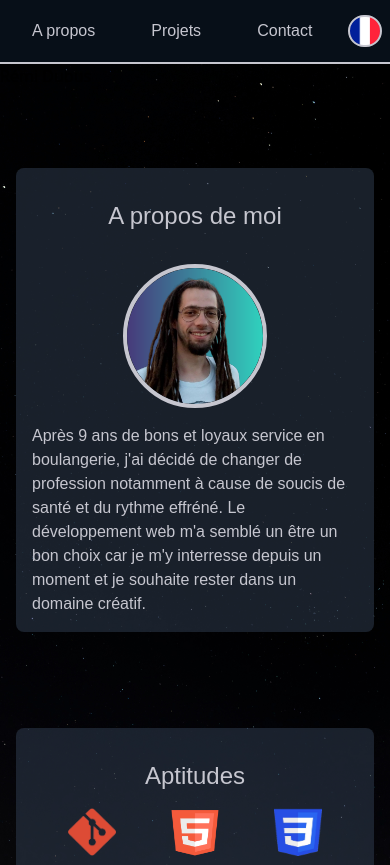
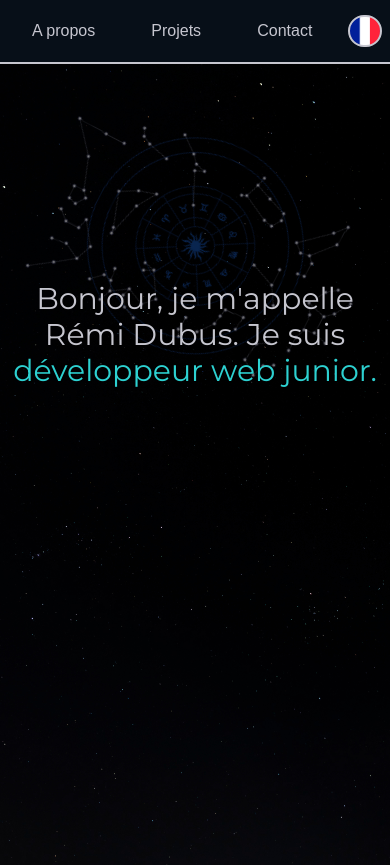
Before and after one commit to Remi-Dubus/Portfolio, a React (Vite) app: page / in a window 390 px wide. Shown: the top 865 px of the page. Built offline with nearby package versions, Linux system fonts and the light colour scheme.

Commit message:
fix: bug on scoll on mobile

```diff
--- a/src/components/Footer.tsx
+++ b/src/components/Footer.tsx
@@ -1,27 +1,10 @@
-import { NavLink } from "react-router-dom";
-import { useTranslation } from "../contexts/LangContext";
-
 export default function Footer() {
 	// import des langues et de la fonction permetant de switcher
-	const { translations } = useTranslation();
 
 	//JSX
 	return (
 		<>
-			<footer className="bg-darkcolor bg-cover flex flex-col justify-center items-center h-32 border-t-2 border-lightcolor sm:text-3xl sm:h-64">
-				<span className="text-lightcolor font-textfont">
-					&copy; 2024 Rémi Dubus.
-				</span>
-				<span className="text-center text-lightcolor font-textfont">
-					{translations.footer.copyrigthText}{" "}
-					<NavLink
-						className="text-acccolor font-textfont"
-						to="http://www.freepik.com"
-					>
-						{translations.footer.copyrigthLink}
-					</NavLink>
-				</span>
-			</footer>
+			<h1>footer</h1>
 		</>
 	);
 }
--- a/src/components/HeroBanner.tsx
+++ b/src/components/HeroBanner.tsx
@@ -1,6 +1,19 @@
+import { useTranslation } from "../contexts/LangContext";
+
 export default function HeroBanner() {
 	// import des langues et de la fonction permetant de switcher
+	const { translations } = useTranslation();
 
 	//JSX
-	return <h1>Rémi Dubus</h1>;
+	return (
+		<header className="h-screen p-4 flex flex-col items-center justify-start overflow-hidden font-maintitlefont text-3xl text-center text-lightcolor sm:pt-80 sm:text-6xl">
+			<section className="-mt-64 h-screen w-screen bg-animation bg-no-repeat bg-center animate-spin-slow opacity-50 z-0 bg-contain sm:w-screen sm:h-full sm:-mt-96 lg:absolute lg:w-4/5 lg:top-12">
+				{" "}
+			</section>
+			<section className="absolute top-1/3 lg:top-1/2">
+				<h1 className="z-10 inline">{translations.hero.title}</h1>
+				<h2 className="z-10 inline text-acccolor">{translations.hero.job}</h2>
+			</section>
+		</header>
+	);
 }
```
